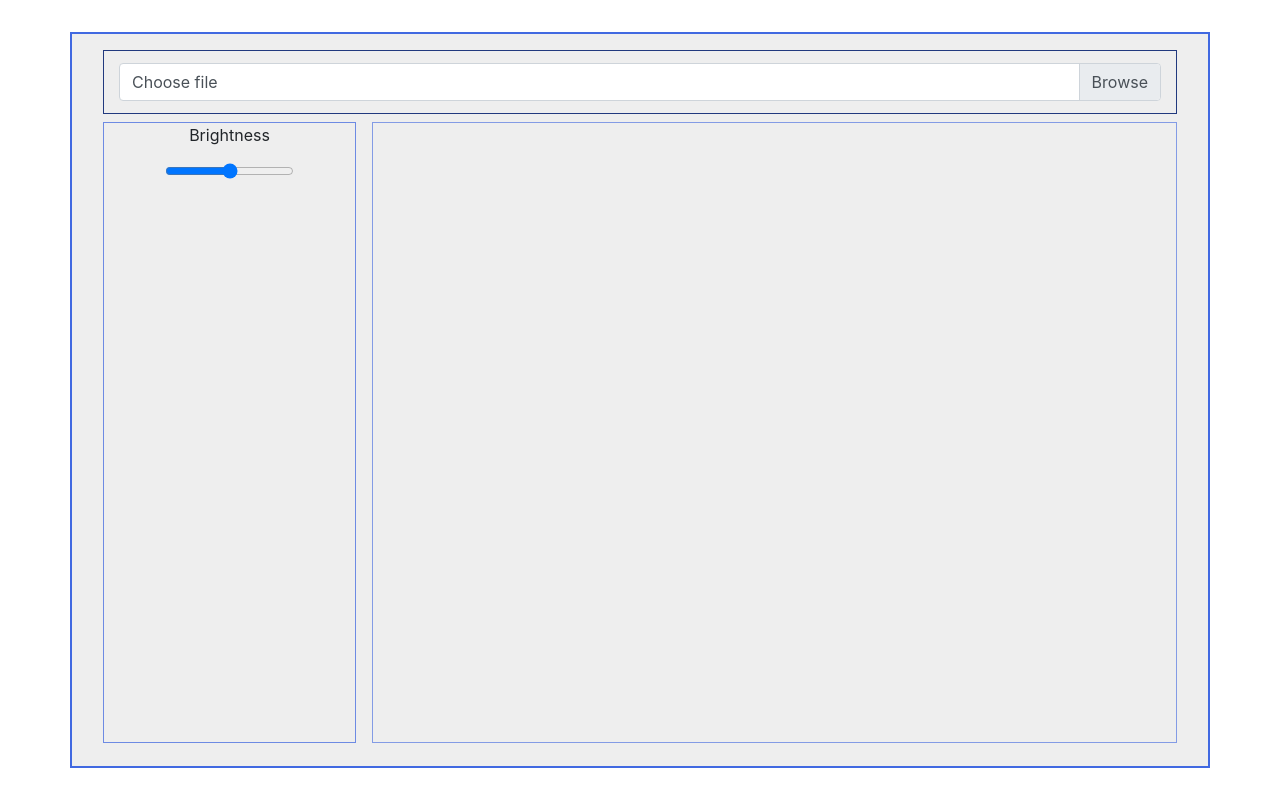
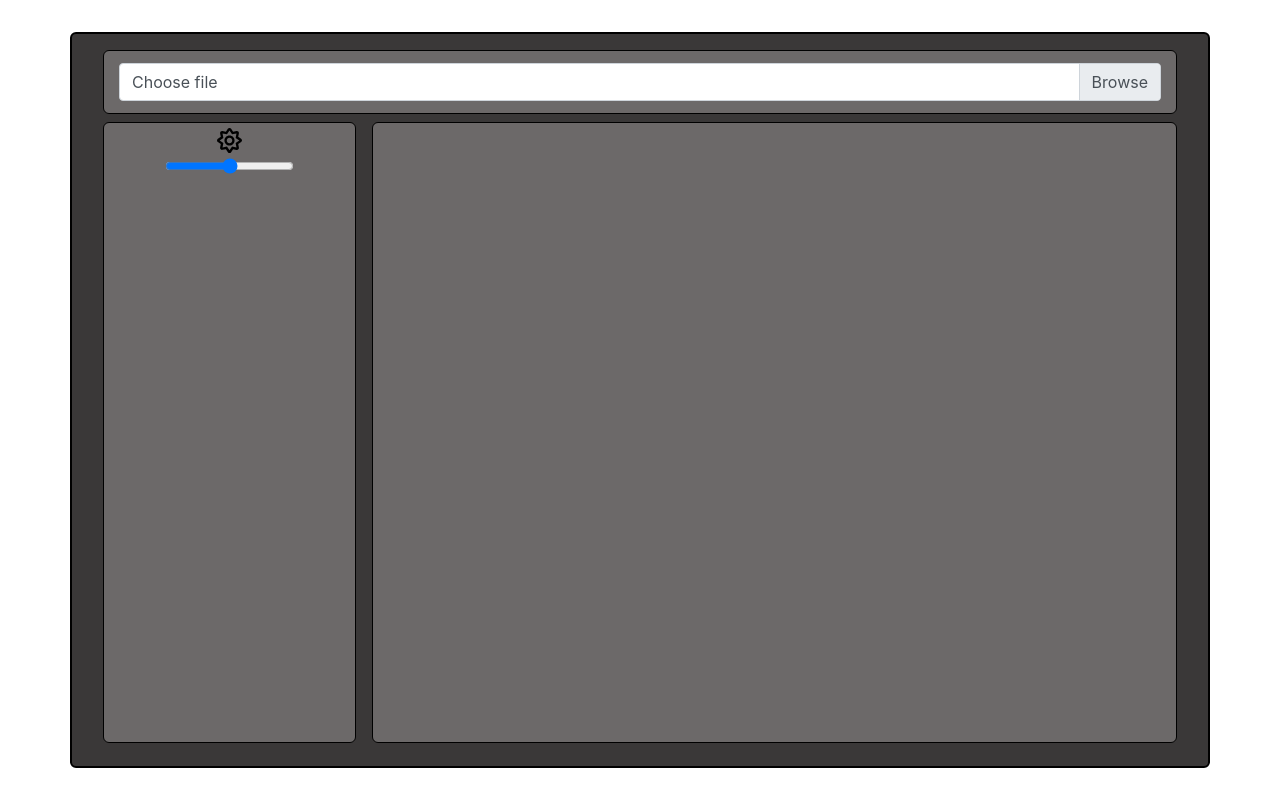
Before and after one commit to Fylypowy/recruitment-task, a React (Create React App) app: page / in a window 1280 px wide. Built offline with nearby package versions, Linux system fonts and the light colour scheme.

Commit message:
'bug-fix'

```diff
--- a/src/App.tsx
+++ b/src/App.tsx
@@ -9,7 +9,6 @@ import "./style/App.css";
 interface State {
   brightness: number;
   labelText: string;
-  selectedFile?: File;
   tempUrl: string;
 }
 
@@ -54,11 +53,20 @@ class App extends React.Component<{}, State> {
     if (file === undefined) {
       return;
     } else {
-      this.setState({
-        brightness: 1,
-        labelText: file.name,
-        tempUrl: URL.createObjectURL(file)
-      });
+      if (file.name.length > 8) {
+        const name = file.name.slice(0, 3) + "... " + file.name.slice(-4);
+        this.setState({
+          brightness: 1,
+          labelText: name,
+          tempUrl: URL.createObjectURL(file)
+        });
+      } else {
+        this.setState({
+          brightness: 1,
+          labelText: file.name,
+          tempUrl: URL.createObjectURL(file)
+        });
+      }
     }
   };
 
--- a/src/components/Photo.tsx
+++ b/src/components/Photo.tsx
@@ -62,11 +62,13 @@ class Photo extends React.Component<Props, State> {
 
     return (
       <img
+        className={this.state.isActive ? "rotate" : ""}
         style={{ filter: `brightness(${brightness})` }}
         src={file}
         onMouseDown={this.mouseDownHandler}
         onMouseUp={this.mouseUpHandler}
         onMouseMove={this.mouseMoveHandler}
+        onMouseLeave={this.mouseUpHandler}
         ref={this.refbox}
       />
     );
@@ -130,7 +132,7 @@ class Photo extends React.Component<Props, State> {
       this.setState({
         angle: newAngle
       });
-    } // active conditional
+    }
   };
 }
 
--- a/src/components/Toolbar.tsx
+++ b/src/components/Toolbar.tsx
@@ -9,7 +9,7 @@ interface Props {
 function Toolbar({ brightness, brightnessHandler }: Props) {
   return (
     <div className="toolbar ">
-      <p> Brightness </p>
+      <div className="brightness" />
       <input
         id="slider"
         className="slider"
--- a/src/components/Workspace.tsx
+++ b/src/components/Workspace.tsx
@@ -10,16 +10,30 @@ interface Props {
 
 class Workspace extends React.Component<Props, {}> {
   workspaceDiv: React.RefObject<HTMLDivElement>;
+  workspaceSize: {
+    height: number;
+    width: number;
+    x: number;
+    y: number;
+  };
 
   constructor(props: Props) {
     super(props);
     this.workspaceDiv = React.createRef();
   }
 
-  componentDidUpdate() {
+  componentDidMount() {
     if (this.workspaceDiv.current) {
-      console.log(this.workspaceDiv.current.getBoundingClientRect());
+      const divXY = this.workspaceDiv.current.getBoundingClientRect();
+      this.workspaceSize = {
+        height: this.workspaceDiv.current.offsetHeight,
+        width: this.workspaceDiv.current.offsetWidth,
+        x: divXY.left,
+        y: divXY.top
+      };
     }
+    this.getWorkspaceParams(this.workspaceSize);
+    window.addEventListener("resize", this.resizeHandler);
   }
 
   render() {
@@ -30,6 +44,32 @@ class Workspace extends React.Component<Props, {}> {
       </div>
     );
   }
+
+  private resizeHandler = () => {
+    if (this.workspaceDiv.current) {
+      const divXY = this.workspaceDiv.current.getBoundingClientRect();
+      this.workspaceSize = {
+        height: this.workspaceDiv.current.offsetHeight,
+        width: this.workspaceDiv.current.offsetWidth,
+        x: divXY.left,
+        y: divXY.top
+      };
+      this.getWorkspaceParams(this.workspaceSize);
+    }
+  };
+  private getWorkspaceParams = (workspaceSize: {
+    height: number;
+    width: number;
+    x: number;
+    y: number;
+  }) => {
+    this.workspaceSize = {
+      height: workspaceSize.height,
+      width: workspaceSize.width,
+      x: workspaceSize.x,
+      y: workspaceSize.y
+    };
+  };
 }
 
 export default Workspace;
--- a/src/style/App.css
+++ b/src/style/App.css
@@ -3,6 +3,7 @@
     max-height: 92vh;
     padding-top: 2vh;
     padding-bottom: 2vh;
-    background-color: #eee;
-    border: solid royalblue 2px;
+    background-color: rgb(58, 56, 56);
+    border: double black 2px;
+    border-radius: 6px;
 }
--- a/src/style/PhotoImportMenu.css
+++ b/src/style/PhotoImportMenu.css
@@ -2,5 +2,15 @@
     height: 8vh;
     margin-left: 2vh;
     margin-right: 2vh;
-    border: 1px solid rgb(33, 57, 126);
+    background-color: rgba(117, 113, 113, 0.87);
+    border: 1px solid black;
+    border-radius: 6px;
 }
+
+input {
+    overflow: hidden;
+}
+
+label:hover {
+    cursor: pointer;
+}
--- a/src/style/Toolbar.css
+++ b/src/style/Toolbar.css
@@ -3,10 +3,20 @@
     flex-direction: column;
     margin: 1vh 0 2vh 2vh;
     height: 77.6vh;
-    border: 1px solid rgba(65, 105, 225, 0.74);
+    background-color: rgba(117, 113, 113, 0.87);
+    border: 1px solid black;
+    border-radius: 6px;
     align-items: center;
 }
 
 .slider {
     max-width: 90%;
 }
+
+.brightness {
+    width: 25px;
+    height: 25px;
+    margin-top: 5px;
+    margin-bottom: 5px;
+    background: url('../assets/sun-regular.svg');
+}
--- a/src/style/Workspace.css
+++ b/src/style/Workspace.css
@@ -1,7 +1,9 @@
 .workspace {
     overflow: hidden;
     margin: 1vh 2vh 0 2vh;
-    border: 1px solid rgba(65, 105, 225, 0.616);
+    background-color: rgba(117, 113, 113, 0.87);
+    border: 1px solid black;
+    border-radius: 6px;
     line-height: 77.4vh;
     text-align: center;
 }
@@ -11,3 +13,7 @@ img {
     max-width: 55vw;
     max-height: 60vh;
 }
+
+.rotate:hover {
+    cursor: grab;
+}
```
Also changed, not shown: src/assets/sun-regular.svg (added).
